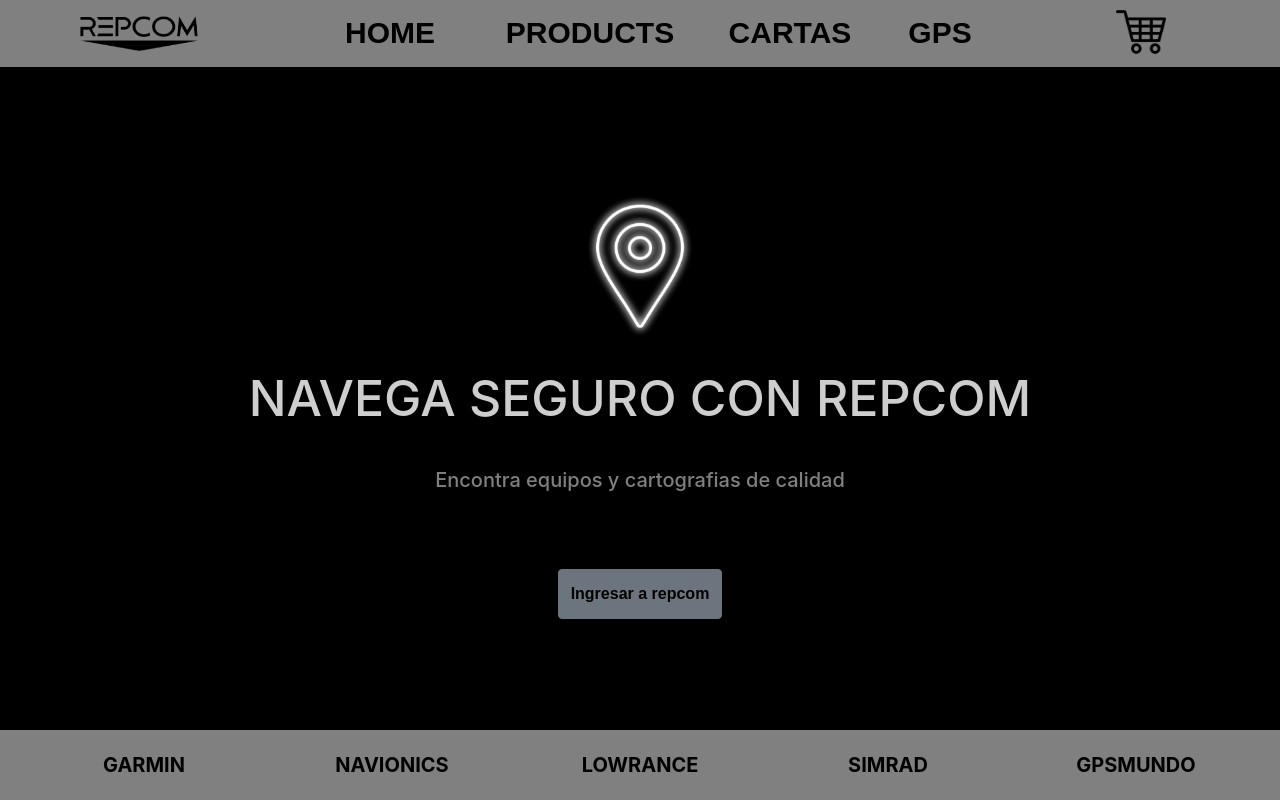
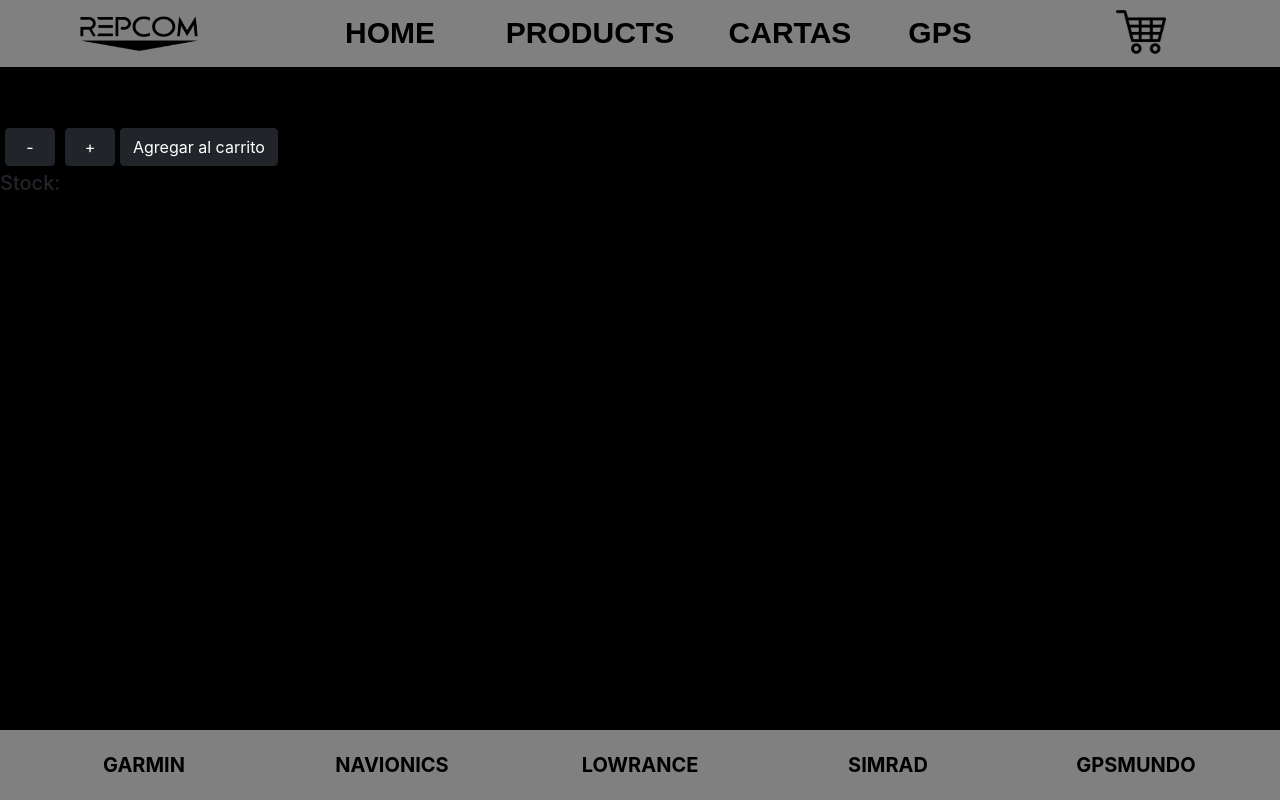
Before and after one commit to ramirodlopez/repcomReactJs, a React (Create React App) app: page /contador in a window 1280 px wide. Before the commit this address led to /. Built offline with nearby package versions, Linux system fonts and the light colour scheme.

Commit message:
Boton y carrito compras

```diff
--- a/src/App.jsx
+++ b/src/App.jsx
@@ -5,6 +5,8 @@
 import { ItemListContainer } from './components/ItemListContainer/ItemListContainer';
 import { ItemDetailContainer } from './components/ItemDetailContainer/ItemDetailContainer';
 import { NavBar } from './components/NavBar/NavBar';
+import ItemCount from './components/ItemCount/ItemCount';
+import Cart from './components/Cart/Cart';
 
 
 const App = () => {
@@ -18,6 +20,8 @@
           <Route path="/category/:catId" element={<ItemListContainer />} />
           <Route path="/product/:itemId" element={<ItemDetailContainer />} />
           <Route path="*" element={<Navigate to="/" />} />
+          <Route path="/contador" element={<ItemCount />} />
+          <Route path="/CART" element={<Cart />} />
         </Routes>
         <Footer />
       </BrowserRouter>
--- /dev/null
+++ b/src/components/Cart/Cart.jsx
@@ -0,0 +1,7 @@
+import React from 'react';
+
+const Cart = () => {
+    return <div><h1>Carrito De Compras</h1></div>;
+};
+
+export default Cart;
--- /dev/null
+++ b/src/components/Cart/index.css
@@ -0,0 +1,7 @@
+import React from 'react';
+
+const Shop = () => {
+    return <div>carrito de compra</div>;
+};
+
+export default Shop;
--- a/src/components/ItemCount/ItemCount.jsx
+++ b/src/components/ItemCount/ItemCount.jsx
@@ -1,21 +1,16 @@
 import { useState } from 'react'
 import './index.css'
 
-const ItemCount = (props) => {
+const ItemCount = ({ stock, onAdd }) => {
 
     const [number, setNumber] = useState(1)
 
     const onIncrease = () => {
-        if (number < props.stock) {
-            setNumber(number + 1)
-        }
+        number !== stock && setNumber(number + 1);
     }
 
     const onDecrease = () => {
-        if (number > 1) {
-            setNumber(number - 1)
-        }
-
+        number !== 0 && setNumber(number - 1);
 
     }
     return (
@@ -24,7 +19,10 @@
             <h3 className="contenedor">{number}</h3>
             <button type="button" id="buttonCard" class="btn btn-dark" onClick={onDecrease}>-</button>
             <button type="button" id="buttonCard" class="btn btn-dark" onClick={onIncrease}>+</button>
-            <h5>Stock: {props.stock}</h5>
+            <button type="button" class="btn btn-dark" disabled={number === 0} onClick={() => onAdd(number)}>
+                Agregar al carrito
+            </button>
+            <h5>Stock: {stock}</h5>
         </div >
 
 
--- a/src/components/ItemDetail/ItemDetail.jsx
+++ b/src/components/ItemDetail/ItemDetail.jsx
@@ -1,8 +1,10 @@
 import React from 'react';
+import { NavLink, Link } from 'react-router-dom';
 import ItemCount from '../ItemCount/ItemCount';
 import './index.css'
 
-export const ItemDetail = ({ id, name, category, img, price, detail, stock }) => {
+
+export const ItemDetail = ({ id, name, category, img, price, detail, stock, onAdd, irAlCarrito }) => {
     return (
         <div>
             <div className="cardGOpen">
@@ -10,7 +12,15 @@
                 <img src={img} alt="producto" />
                 <h4 className="subTittleOpen">{detail}</h4>
                 <h2 className="tittleOpen">${price}</h2>
-                <ItemCount stock={stock} />
+                {irAlCarrito ? (
+                    <>
+                        <Link to="/CART"><button type="button" class="btn btn-dark">Terminar Compra</button></Link>
+                    </>
+                ) : (
+                    <>
+                        <ItemCount stock={stock} onAdd={onAdd} />
+                    </>
+                )}
             </div>
         </div>
     );
--- a/src/components/ItemDetailContainer/ItemDetailContainer.jsx
+++ b/src/components/ItemDetailContainer/ItemDetailContainer.jsx
@@ -7,6 +7,7 @@
 export const ItemDetailContainer = () => {
     const [product, setProduct] = useState({});
     const [isLoading, setIsLoading] = useState(true);
+    const [irAlCarrito, setIrAlCarrito] = useState(false);
     const { itemId } = useParams();
 
     useEffect(() => {
@@ -26,11 +27,19 @@
             });
     }, [itemId]);
 
+    const onAdd = (cantidad) => {
+        console.log(cantidad, product);
+        console.log({ ...product, quantity: cantidad });
+        setIrAlCarrito(true);
+    };
+
+
     return isLoading ? <div className="loading">
         <div class="d-flex justify-content-center">
             <div class="spinner-grow text-secondary" role="status">
             </div>
         </div>
         <h1 className="textLoading">Loading...</h1>
-    </div > : <ItemDetail {...product} />;
+    </div > : <ItemDetail {...product} onAdd={onAdd}
+        irAlCarrito={irAlCarrito} />;
 };
--- a/src/components/NavBar/NavBar.jsx
+++ b/src/components/NavBar/NavBar.jsx
@@ -22,7 +22,7 @@
                     <Link to="/category/CARTAS">CARTAS</Link>
                     <Link to="/category/GPS">GPS</Link>
                 </div>
-                <CartWidget />
+                <Link to="/CART"><CartWidget /></Link>
             </nav>
         </header>
     );
```
